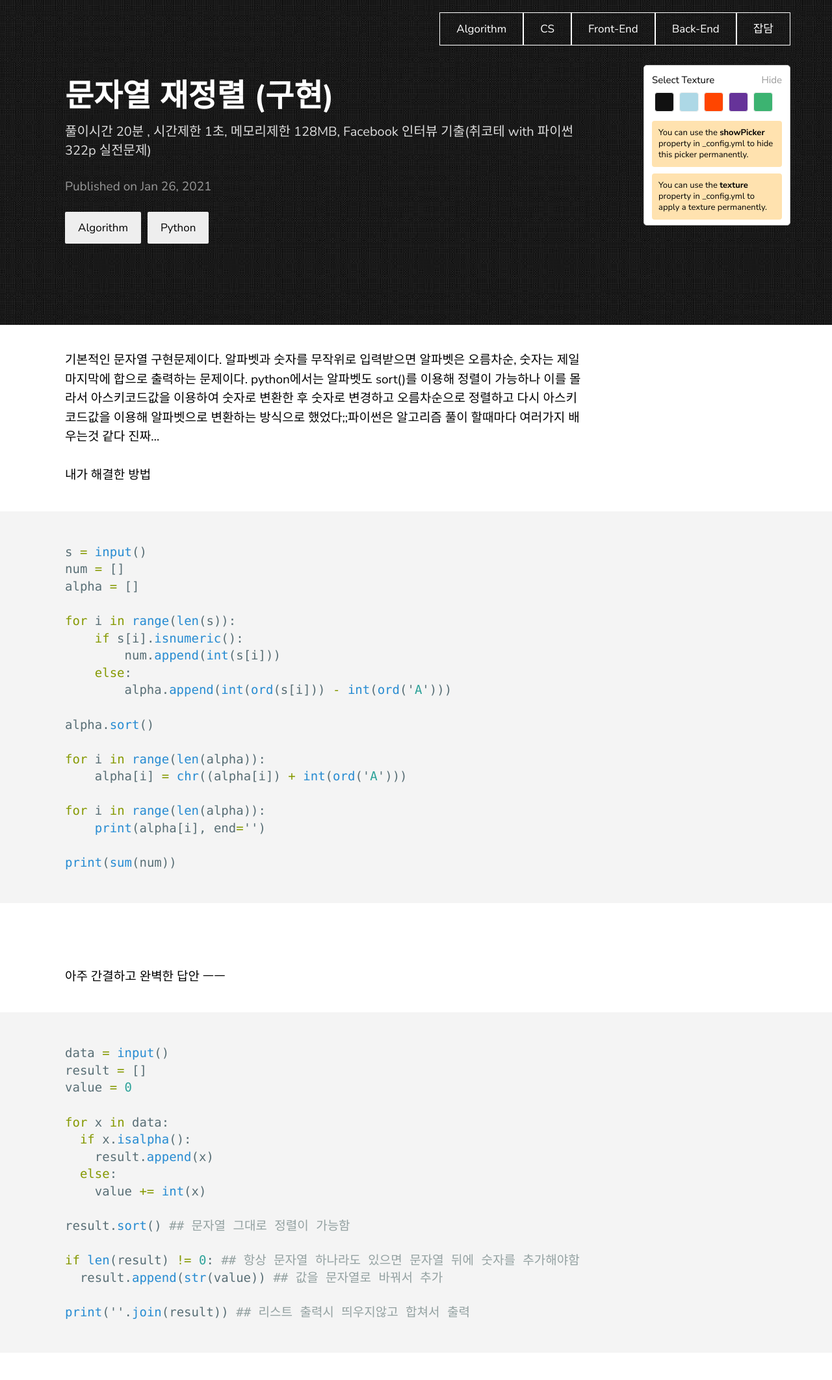
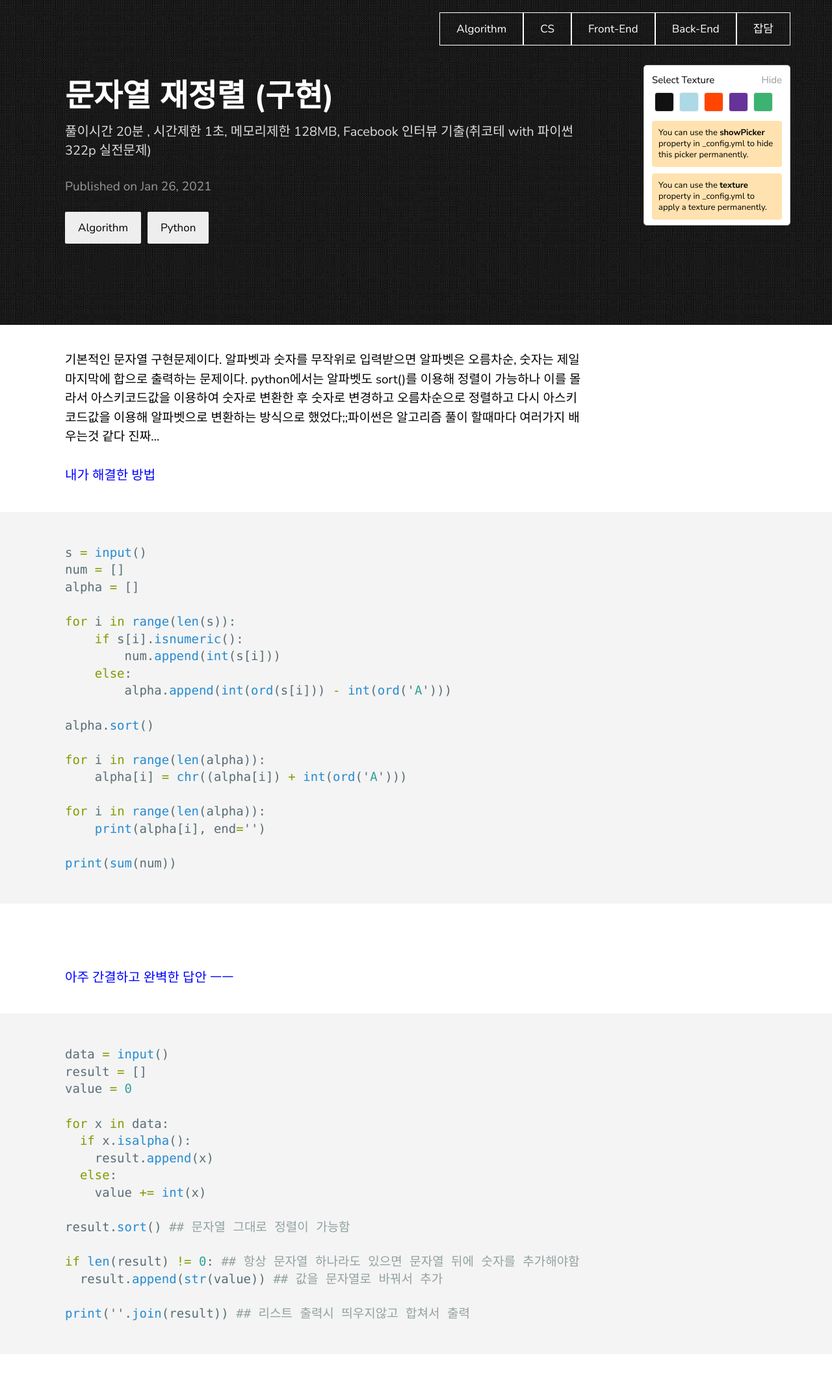
Before and after one commit to piemonte93/piemonte93.github.io, a Jekyll site: the page built from _posts/2021-01-26-algo-post4.markdown, in a window 1280 px wide. Shown: the whole page at 65% size. Built offline with Jekyll 4.4.1, drawn with Linux system fonts in a browser that asks for light colours.

Commit message:
Update 2021-01-26-algo-post4.markdown

````diff
--- a/_posts/2021-01-26-algo-post4.markdown
+++ b/_posts/2021-01-26-algo-post4.markdown
@@ -7,7 +7,7 @@ categories: Algorithm Python
 ---
 
 기본적인 문자열 구현문제이다. 알파벳과 숫자를 무작위로 입력받으면 알파벳은 오름차순, 숫자는 제일 마지막에 합으로 출력하는 문제이다. python에서는 알파벳도 sort()를 이용해 정렬이 가능하나 이를 몰라서 아스키코드값을 이용하여 숫자로 변환한 후 숫자로 변경하고 오름차순으로 정렬하고 다시 아스키코드값을 이용해 알파벳으로 변환하는 방식으로 했었다;;파이썬은 알고리즘 풀이 할때마다 여러가지 배우는것 같다 진짜...<br><br>
-내가 해결한 방법
+<span style="color:blue; font-size: 20px">내가 해결한 방법</span>
 
 ```python
 s = input()
@@ -32,7 +32,7 @@ print(sum(num))
 ```
 
 <br><br>
-아주 간결하고 완벽한 답안 ㅡㅡ
+<span style="color:blue; font-size: 20px">아주 간결하고 완벽한 답안 ㅡㅡ</span>
 
 ```python
 data = input()
````
